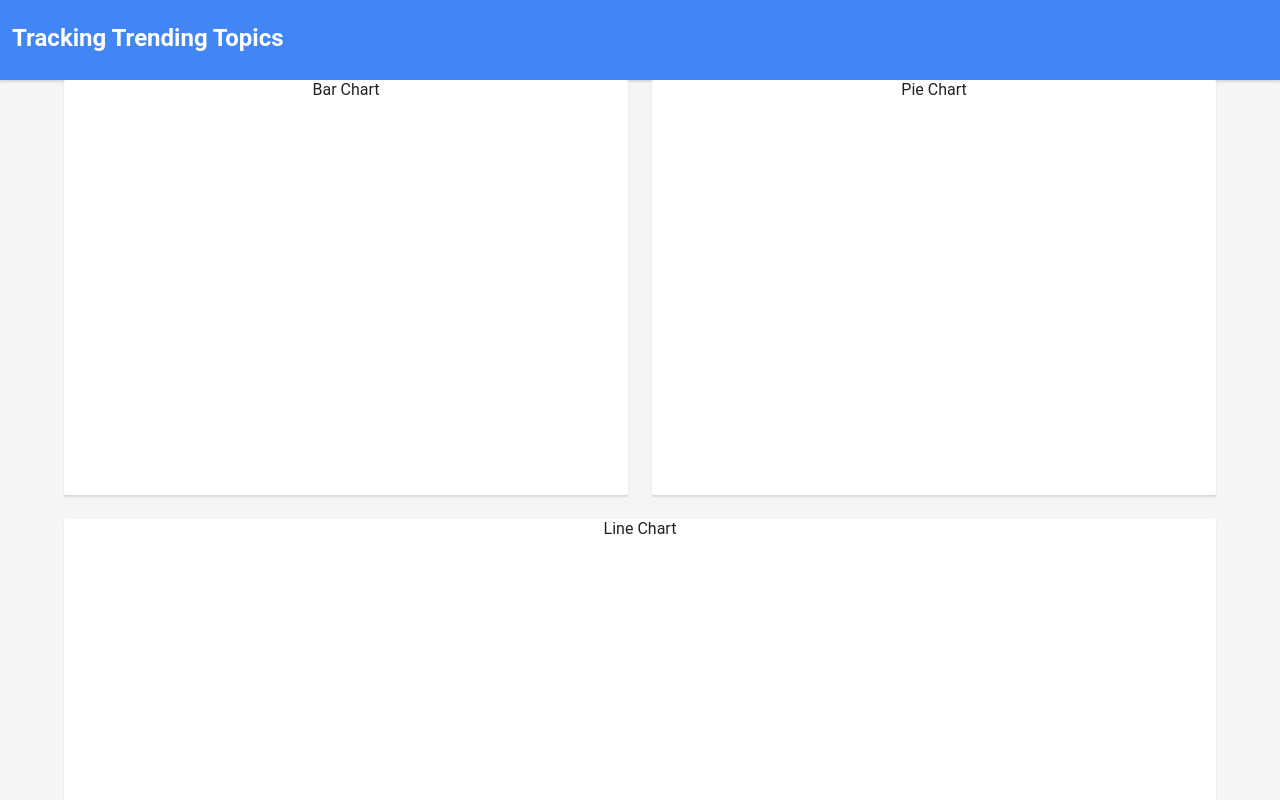
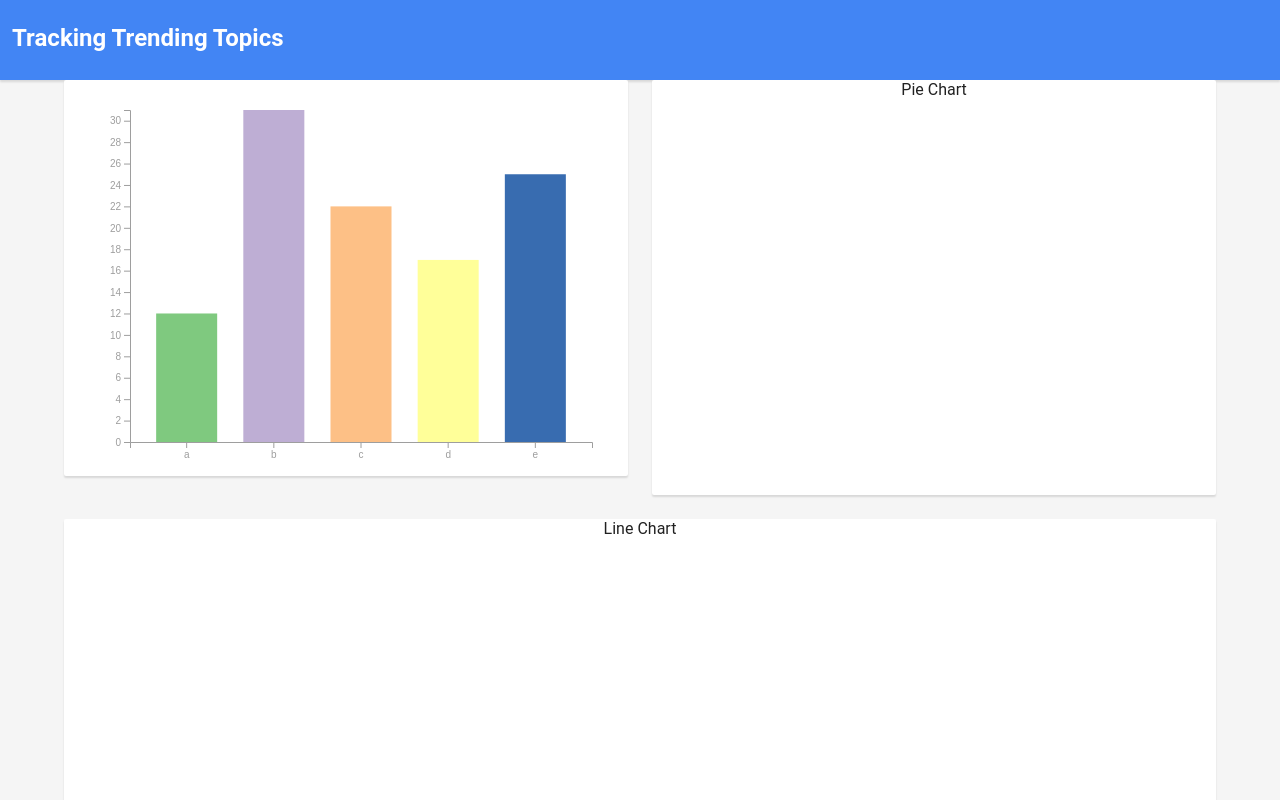
Before and after one commit to garrettgibo/tracking-trending-topics, a React (Create React App) app: page / in a window 1280 px wide. Shown: the top 800 px of the page. Built offline with nearby package versions, Linux system fonts and the light colour scheme.

Commit message:
Create bar chart with fake data

```diff
--- a/package.json
+++ b/package.json
@@ -6,6 +6,7 @@
     "@testing-library/jest-dom": "^4.2.4",
     "@testing-library/react": "^9.5.0",
     "@testing-library/user-event": "^7.2.1",
+    "d3": "^5.16.0",
     "d3-array": "2.4.0",
     "d3-axis": "1.0.12",
     "d3-brush": "1.1.5",
--- a/src/App.js
+++ b/src/App.js
@@ -7,15 +7,24 @@ import PieChart from './components/PieChart';
 import LineChart from './components/LineChart';
 import MapChart from './components/MapChart';
 
-const data = {};
+const data = [
+    {group: 'a', value: 12},
+    {group: 'b', value: 31},
+    {group: 'c', value: 22},
+    {group: 'd', value: 17},
+    {group: 'e', value: 25},
+]
 
 class App extends Component {
+
+
   constructor(props) {
     super(props);
     this.state = {
       width: 1152 - 24,
       halfWidth: 1152 / 2 - 24,
       height: 392,
+      data,
     }
   }
   render() {
@@ -29,7 +38,7 @@ class App extends Component {
 
         <div className='content-wrap'>
           <div className='widget-container-wrapper layout-wrap layout-row'>
-            <BarChart size={this.state}/>
+            <BarChart w={this.state.halfWidth} h={this.state.height} data={this.state.data}/>
             <PieChart size={this.state}/>
             <LineChart size={this.state}/>
             <MapChart size={this.state}/>
--- a/src/components/BarChart.js
+++ b/src/components/BarChart.js
@@ -1,10 +1,12 @@
 import React, { Component } from 'react';
 import '../App.css';
+// import { select } from 'd3-selection'
+import * as d3 from "d3";
 
 export class BarChart extends Component {
     constructor(props) {
         super(props)
-        this.createBarChart = this.createBarChart.bind(this)
+        this.createBarChart = this.createBarChart
     }
 
     // initial creation
@@ -17,20 +19,87 @@ export class BarChart extends Component {
         this.createBarChart()
     }
 
-    createBarChart() {
+    createBarChart = () => {
+        // global chart parameters
+        const color = d3.scaleOrdinal(d3.schemeAccent);
+        const margin = {top: 30, right: 30, bottom: 30, left: 60}
 
+        let {w, h, data} = this.props;
+
+        // create padding around chart
+        w = w - margin.left - margin .right;
+        h = h - margin.top - margin .bottom;
+
+        const svg = d3
+          .select(this.refs.chart)
+          .append("svg")
+          .attr("width", w + margin.left + margin.right)
+          .attr("height", h + margin.top + margin.bottom)
+          .attr("class", "bar");
+
+        // Initialize the X axis
+        const x = d3.scaleBand()
+            .range([0, w])
+            .padding(0.3)
+        const xAxis = svg.append("g")
+            .attr("transform", `translate(${margin.left}, ${h + margin.bottom})`)
+            .style('color', 'rgb(158, 158, 158)')
+
+        // Initialize the Y axis
+        const y = d3.scaleLinear()
+            .range([ h, 0]);
+        const yAxis = svg.append("g")
+            .attr("transform", `translate(${margin.left}, ${ margin.bottom})`)
+            .attr("class", "myYaxis")
+            .style('color', 'rgb(158, 158, 158)')
+
+        // Create the X axis
+        x.domain(data.map( (d) => d.group ))
+        xAxis.call(d3.axisBottom(x))
+
+        // Create the Y axis
+        y.domain([0, d3.max(data, (d) => d.value ) ]);
+        yAxis.transition().duration(1000).call(d3.axisLeft(y));
+
+        // Create bars
+        svg
+          .selectAll("rect")
+          .data(data)
+          .enter()
+          .append("rect")
+          .attr("fill", d => color(d.group))
+          .attr("class", "sBar")
+          .attr("x", d => x(d.group))
+          .attr("y", d => y(d.value))
+          .attr("width",x.bandwidth())
+          .attr("height", d => h - y(d.value))
+          .attr("transform", `translate(${margin.left}, ${margin.bottom})`)
+          .append("title")
+          .text(d => `${d.group} - ${d.value}`);
+
+        // svg
+        //   .selectAll("text")
+        //   .data(data)
+        //   .enter()
+        //   .append("text")
+        //   .style("font-size", 18)
+        //   .attr("fill", "red")
+        //   .attr("x", (d, i) => i * 60)
+        //   .attr("y", (d, i) => h - 7 * d.value - 3)
+        //   .text(d => d.group);
     }
 
     render() {
+        const styles = {
+            container: {
+                display: "grid",
+                justifyItems: "center"
+            }
+        };
         return (
             <div className='widget-container flex-50'>
                 <div className='fe-atoms-generic-container'>
-                    Bar Chart
-                    <svg
-                        ref={node => this.node = node}
-                        width={this.props.size['halfWidth']}
-                        height={this.props.size['height']}>
-                    </svg>
+                    <div ref='chart'></div>
                 </div>
             </div>
         )
```
Also changed, not shown: 1 other file (tests, documents, lock files or other folders).
